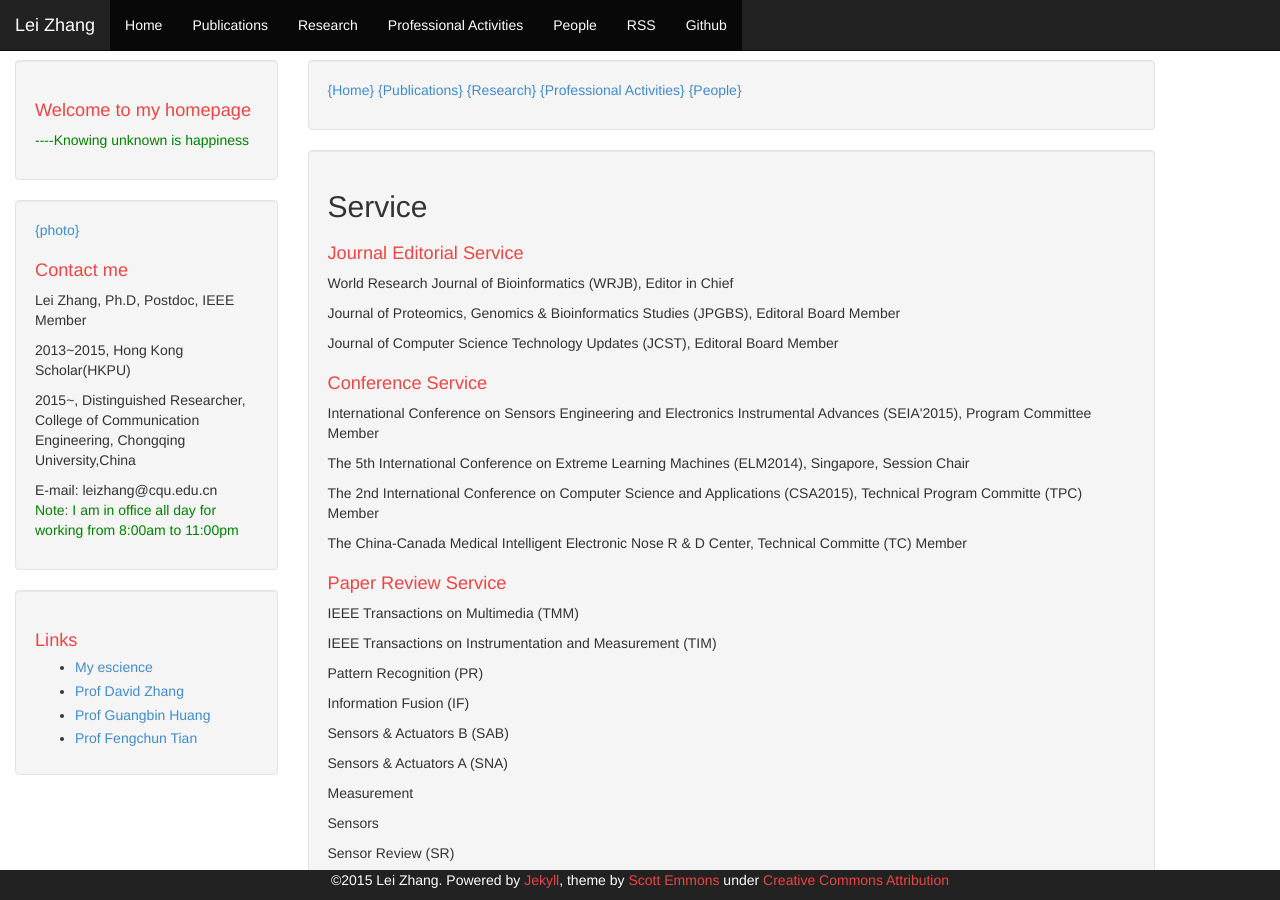
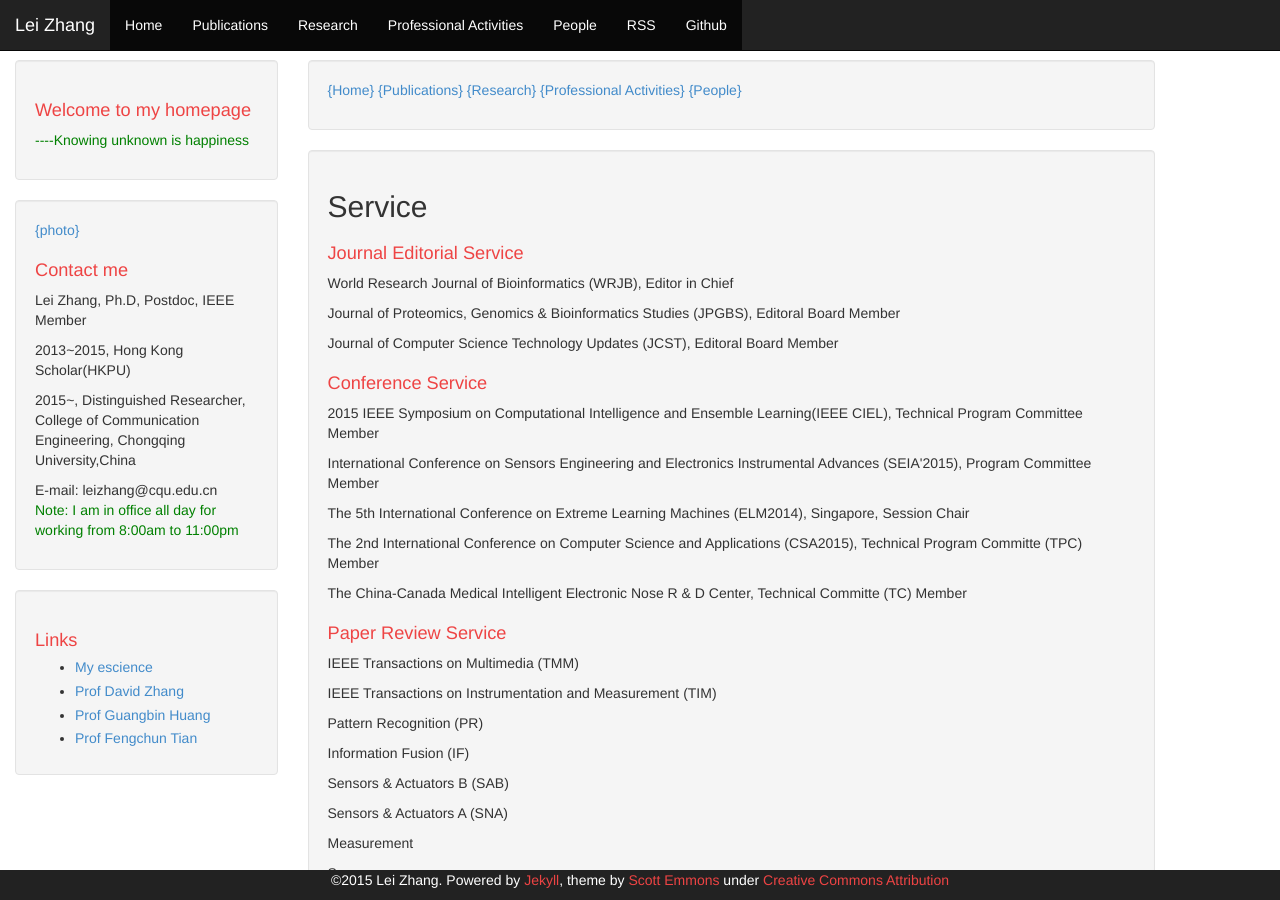
Before and after one commit to DrLeiZhang/website, a Jekyll site: the page built from professional activities.html, in a window 1280 px wide and 900 px high. Built offline with Jekyll 4.4.1, drawn with Linux system fonts in a browser that asks for light colours; Markdown is read by kramdown in place of the engine named in the settings.

Commit message:
Update
Signed-off-by: leizhang@cqu.edu.cn <leizhang@cqu.edu.cn>

```diff
--- a/professional activities.html
+++ b/professional activities.html
@@ -15,6 +15,7 @@ layout: default
 <p>Journal of Computer Science Technology Updates (JCST), Editoral Board Member</p>
 
 <h1> Conference Service</h1>
+<p>2015 IEEE Symposium on Computational Intelligence and Ensemble Learning(IEEE CIEL), Technical Program Committee Member</p>
 <p>International Conference on Sensors Engineering and Electronics Instrumental Advances (SEIA'2015), Program Committee Member</p>
 <p>The 5th International Conference on Extreme Learning Machines (ELM2014), Singapore, Session Chair</p>
 <p>The 2nd International Conference on Computer Science and Applications (CSA2015), Technical Program Committe (TPC) Member</p>
```
